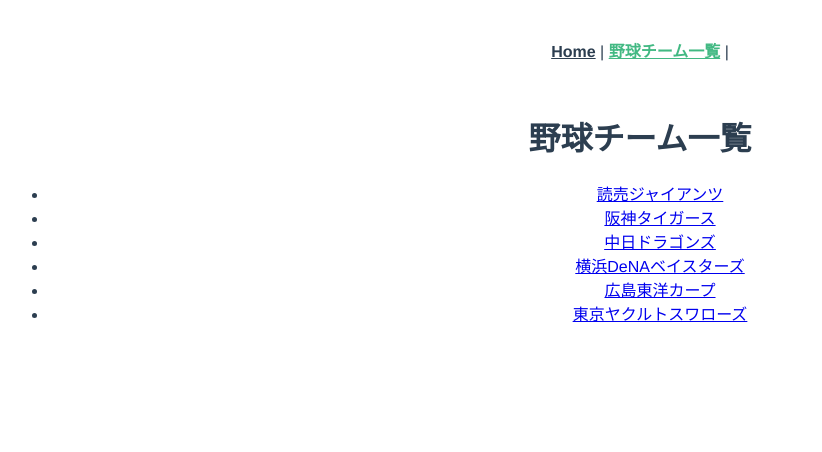
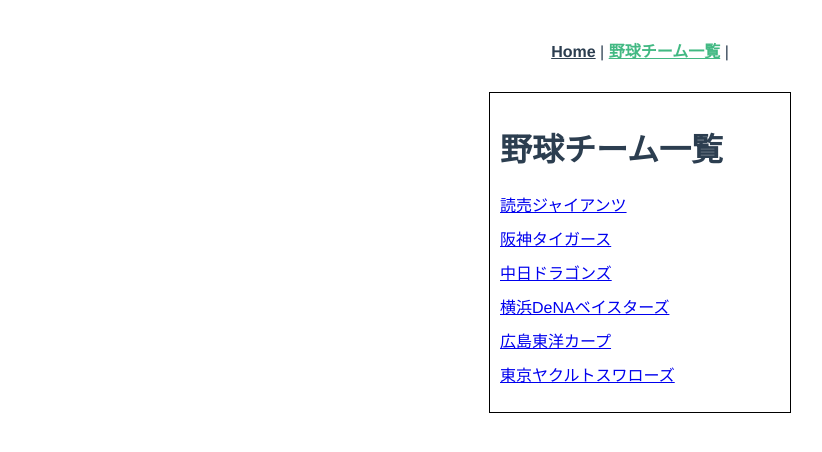
Before and after one commit to suzu1997/ex-vue-intermediate, a Vue app: page /baseballTeamList in a window 1280 px wide. Shown: the top 452 px of the page, without its empty margins (0-822 px from the left). Built offline with nearby package versions, Linux system fonts and the light colour scheme.

Commit message:
野球チーム一覧のレイアウトを変更

```diff
--- a/src/views/BaseballTeamList.vue
+++ b/src/views/BaseballTeamList.vue
@@ -1,5 +1,5 @@
 <template>
-  <div>
+  <div class="container">
     <h1>野球チーム一覧</h1>
     <ul>
       <li v-for="team of getTeams" :key="team.id">
@@ -29,4 +29,21 @@
 }
 </script>
 
-<style></style>
+<style scoped>
+.container {
+  border: 1px solid black;
+  width: 280px;
+  text-align: left;
+  padding: 10px;
+  margin: 0 auto;
+}
+
+ul {
+  list-style: none;
+  padding-left: 0;
+}
+
+li {
+  margin-bottom: 10px;
+}
+</style>
```
